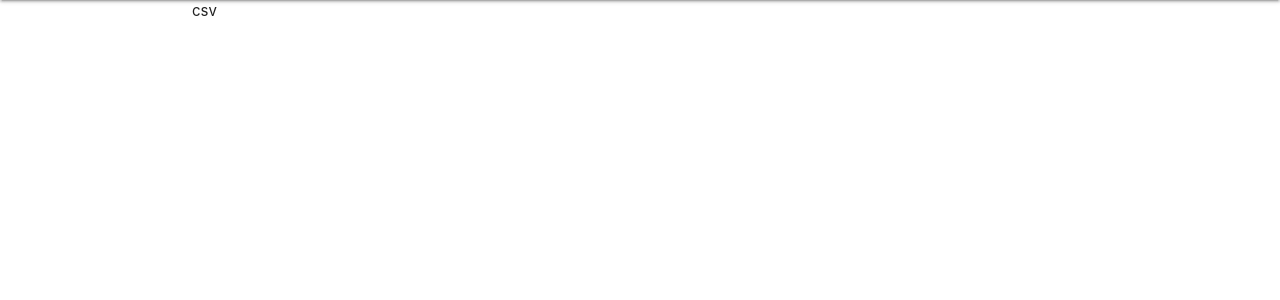
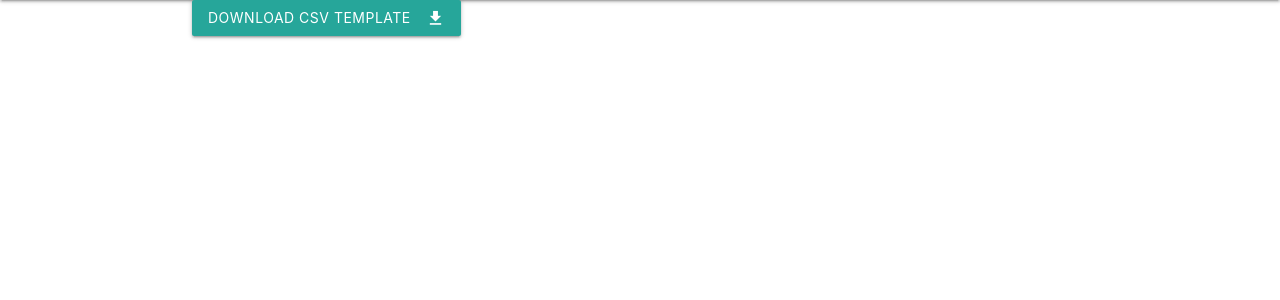
Before and after one commit to UNTI-UNTI-GENERATION/graph_maker, a Flask app: page / in a window 1280 px wide, after a click on "CSV". Shown: the part 112-412 px from the top of the page. Run offline with Flask 2, Linux system fonts and the light colour scheme.

Commit message:
download CSV template

```diff
--- a/src/app.py
+++ b/src/app.py
@@ -2,22 +2,33 @@ from flask import Flask, render_template, request
 from redis import Redis
 from matplotlib import pyplot as plt
 
-import lib
+from lib import utility
 
 app = Flask(__name__)
 redis = Redis(host='redis', port=6379)
 
-@app.route('/')
+@app.route('/', methods=['GET','POST'])
 def index():
-    graph_histories = [
-        {
-            'src':'test src',
-            'name':'test name',
-            'date':'YYYY-MM-DD H:i:s'
-        }
-    ]
-    graph_src = 'https://i.gzn.jp/img/2019/06/17/poop-transplants-transmit-deadly-superbugs/00_m.jpg'
-    return render_template('index.html', graph_src=graph_src, graph_histories=graph_histories)
+    if request.method == 'POST' and request.form['mode'] == 'download':
+        print ('TEST')
+        csv = utility.get_csv_template()
+        print (csv)
+        return csv
+    elif request.args.get('mode') == 'download':
+        print ('TEST')
+        csv = utility.get_csv_template()
+        print (csv)
+        return csv
+    else:
+        graph_histories = [
+            {
+                'src':'test src',
+                'name':'test name',
+                'date':'YYYY-MM-DD H:i:s'
+            }
+        ]
+        graph_src = 'https://i.gzn.jp/img/2019/06/17/poop-transplants-transmit-deadly-superbugs/00_m.jpg'
+        return render_template('index.html', graph_src=graph_src, graph_histories=graph_histories)
 
 @app.route('/graph_maker_API', methods=['POST'])
 def graph_maker_API():
--- a/src/templates/csv.html
+++ b/src/templates/csv.html
@@ -1,5 +1,23 @@
 <div id="csv">
     <div class="container">
-    csv
+        <div class="row">
+            <button id="download_csv" class="btn waves-effect waves-light" type="button" name="action">Download CSV Template
+                <i class="material-icons right">file_download</i>
+            </button>
+        </div>
     </div>
 </div>
+<script type="text/javascript">
+    let httpRequest = new XMLHttpRequest();
+    $("#download_csv").on('click', function() {
+        if(!httpRequest) {
+            alert('Error: Failed to download CSV template');
+            return false;
+        }
+        httpRequest.onreadystatechange = alertContents();
+        httpRequest.open('POST','/');
+        httpRequest.setRequestHeader( 'Content-Type', 'application/x-www-form-urlencoded' );
+        httpRequest.send("mode=download");
+    });
+
+</script>
--- a/src/templates/index.html
+++ b/src/templates/index.html
@@ -31,6 +31,16 @@
     $(document).ready(function(){
         $('.tabs').tabs();
     });
+
+    function alertContents() {
+        if (httpRequest.readyState === XMLHttpRequest.DONE) {
+            if (httpRequest.status === 200) {
+                alert(httpRequest.responseText);
+            } else {
+                alert('Error: failed to send HTTP request');
+            }
+        }
+    }
 </script>
 </body>
 </html>
```
Also changed, not shown: src/lib/utility.py (+22 -0 lines).
